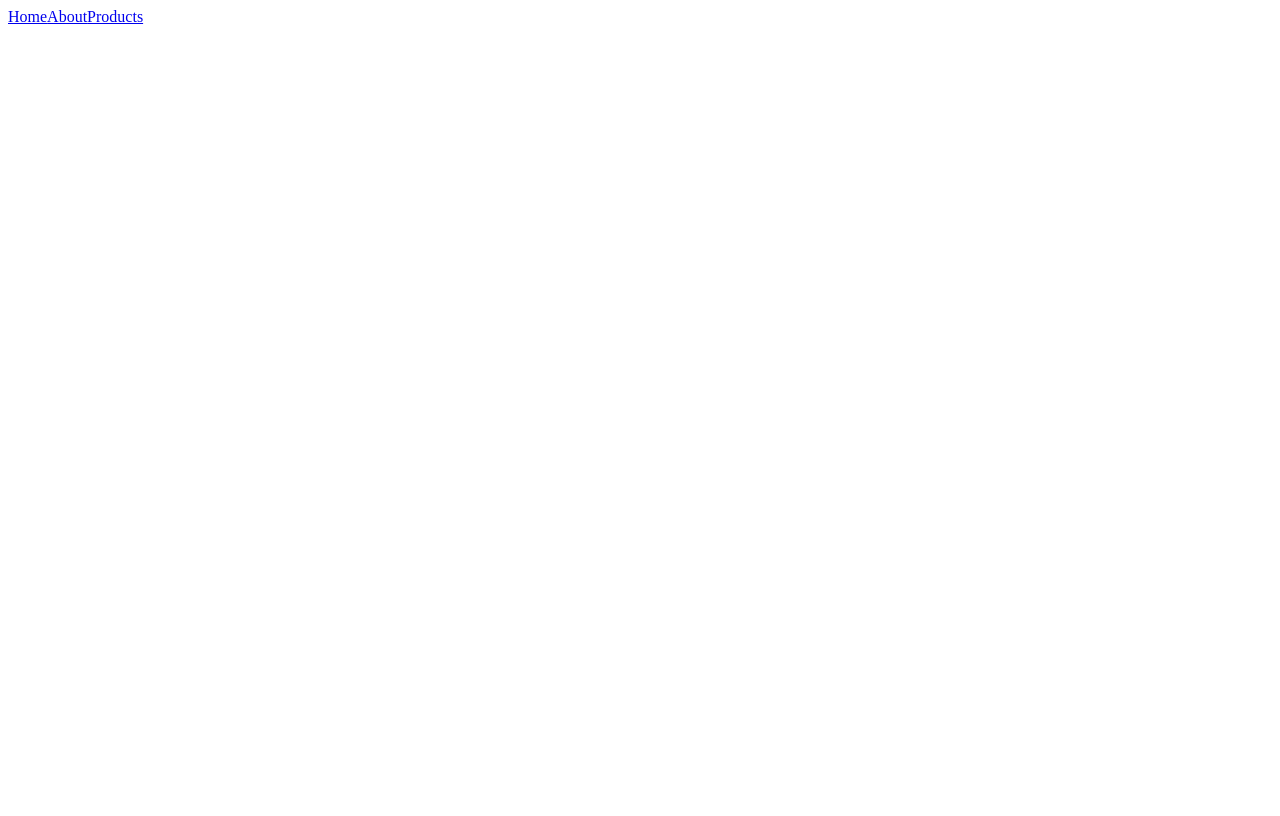
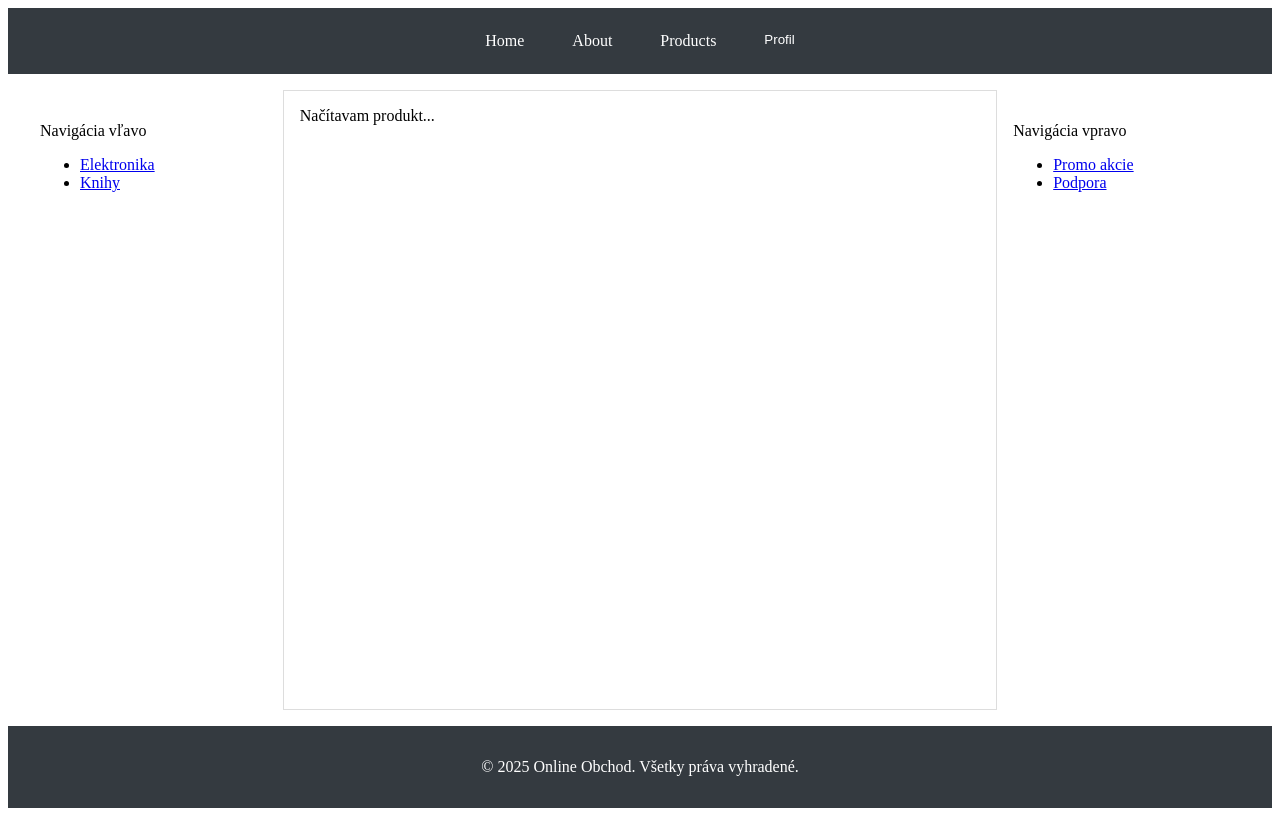
Before and after one commit to sfitera/OnlineShopFrontEnd, a Vue app: page /products/1 in a window 1280 px wide. Before the commit this address had no page. Built offline with nearby package versions, Linux system fonts and the light colour scheme; no server answers; the HTML template or start-up script is replaced by a standard one.

Commit message:
#3: adding stuff

```diff
--- a/src/App.vue
+++ b/src/App.vue
@@ -1,17 +1,156 @@
 <script setup lang="ts">
-import { RouterLink, RouterView } from 'vue-router'
+import { RouterLink, RouterView } from 'vue-router';
 </script>
 
 <template>
-  <header>
-    <nav>
-      <RouterLink to="/">Home</RouterLink>
-      <RouterLink to="/about">About</RouterLink>
-      <RouterLink to="/products/">Products</RouterLink>
-    </nav>
-  </header>
+  <div class="page-container">
+    <!-- Header -->
+    <header class="header">
+      <nav class="nav">
+        <RouterLink to="/" class="nav-link">Home</RouterLink>
+        <RouterLink to="/about" class="nav-link">About</RouterLink>
+        <RouterLink to="/products/" class="nav-link">Products</RouterLink>
 
-  <main>
-    <RouterView />
-  </main>
+        <!-- Profilový dropdown -->
+        <div class="dropdown">
+          <button class="dropbtn">Profil</button>
+          <div class="dropdown-content">
+            <RouterLink to="/login" class="dropdown-item">Prihlásenie</RouterLink>
+            <RouterLink to="/orders" class="dropdown-item">Moje objednávky</RouterLink>
+          </div>
+        </div>
+      </nav>
+    </header>
+
+    <!-- Obsah stránky -->
+    <div class="content-wrapper">
+      <aside class="sidebar left-sidebar">
+        <p>Navigácia vľavo</p>
+        <ul>
+          <li><RouterLink to="/category/electronics">Elektronika</RouterLink></li>
+          <li><RouterLink to="/category/books">Knihy</RouterLink></li>
+        </ul>
+      </aside>
+
+      <main class="main-content">
+        <RouterView />
+      </main>
+
+      <aside class="sidebar right-sidebar">
+        <p>Navigácia vpravo</p>
+        <ul>
+          <li><RouterLink to="/promo">Promo akcie</RouterLink></li>
+          <li><RouterLink to="/support">Podpora</RouterLink></li>
+        </ul>
+      </aside>
+    </div>
+
+    <!-- Footer -->
+    <footer class="footer">
+      <p>© 2025 Online Obchod. Všetky práva vyhradené.</p>
+    </footer>
+  </div>
 </template>
+
+<style scoped>
+/* Všeobecné nastavenie layoutu */
+.page-container {
+  display: flex;
+  flex-direction: column;
+  min-height: 100vh;
+}
+
+.header {
+  background-color: #343a40;
+  color: white;
+  padding: 1rem;
+  text-align: center;
+}
+
+.nav {
+  display: flex;
+  justify-content: center;
+  gap: 1rem;
+}
+
+.nav-link {
+  text-decoration: none;
+  color: white;
+  padding: 0.5rem 1rem;
+}
+
+.nav-link:hover {
+  background-color: #007bff;
+  border-radius: 5px;
+}
+
+/* Dropdown menu */
+.dropdown {
+  position: relative;
+  display: inline-block;
+}
+
+.dropbtn {
+  background-color: #343a40;
+  color: white;
+  padding: 0.5rem 1rem;
+  border: none;
+  cursor: pointer;
+}
+
+.dropdown-content {
+  display: none;
+  position: absolute;
+  background-color: #343a40;
+  min-width: 160px;
+  box-shadow: 0px 8px 16px rgba(0, 0, 0, 0.2);
+  z-index: 1;
+}
+
+.dropdown:hover .dropdown-content {
+  display: block;
+}
+
+.dropdown-item {
+  color: white;
+  padding: 12px 16px;
+  display: block;
+  text-decoration: none;
+}
+
+.dropdown-item:hover {
+  background-color: #007bff;
+}
+
+/* Layout pre obsah */
+.content-wrapper {
+  display: flex;
+  flex: 1;
+  padding: 1rem;
+}
+
+.sidebar {
+  width: 20%;
+
+  padding: 1rem;
+
+}
+
+.left-sidebar {
+  order: -1;
+}
+
+.main-content {
+  width: 60%;
+  padding: 1rem;
+  border: 1px solid #ddd;
+}
+
+/* Footer */
+.footer {
+  background-color: #343a40;
+  color: white;
+  text-align: center;
+  padding: 1rem;
+}
+</style>
--- a/src/components/AllProducts.vue
+++ b/src/components/AllProducts.vue
@@ -2,7 +2,9 @@
 <h1>My Products</h1>
 <ul v-if="!loading">
   <li v-for="product in products" :key="product.id">
-    <div>{{ product.productName }}</div>
+    <RouterLink :to="`/products/${product.id}`">
+          {{ product.productName }}
+        </RouterLink>
     <div>{{ product.productPrice }} €</div>
     <div>{{ product.productDescription }}</div>
   </li>
--- a/src/router/index.ts
+++ b/src/router/index.ts
@@ -3,11 +3,14 @@ import type { RouteRecordRaw } from 'vue-router';
 import HomeView from '@/views/HomeView.vue';
 import AboutView from '@/views/AboutView.vue';
 import AllProducts from '@/components/AllProducts.vue';
+import ProductDetail from '@/views/ProductDetail.vue';
 
 const routes: Array<RouteRecordRaw> = [
   { path: '/', name: 'Home', component: HomeView },
   { path: '/about', name: 'About', component: AboutView },
-  {path: '/products/', name: 'Products', component: AllProducts}
+  {path: '/products/', name: 'Products', component: AllProducts},
+  { path: '/products/:id', name: 'ProductDetail', component: ProductDetail, props: true }
+
 ];
 
 const router = createRouter({
--- a/src/services/ProductService.ts
+++ b/src/services/ProductService.ts
@@ -13,4 +13,13 @@ export class ProductService {
     });
     return response.data;
   }
+
+  async getProductById(id: number): Promise<Product> {
+    const response = await axios.get(`${productUrl}${id}`, {
+      headers: {
+        'Content-Type': 'application/json',
+      },
+    });
+    return response.data;
+  }
 }
--- a/src/views/HomeView.vue
+++ b/src/views/HomeView.vue
@@ -5,22 +5,40 @@
 
     <div v-if="loading">Načítavam produkty...</div>
     <div v-else-if="error">{{ error }}</div>
-    <ul v-else>
-      <li v-for="product in products" :key="product.id">
-        {{ product.productName }} - {{ product.productPrice }} €
-      </li>
-    </ul>
+    <div v-else class="product-grid">
+
+        <div v-for="product in sortedProducts" :key="product.id" :class="['product-card', { 'unavailable': product.productQuantity === 0 }]">
+          <RouterLink :to="`/products/${product.id}`">
+            <img :src="getProductImageUrl(product.productImage)" alt="Produktový obrázok" class="product-image" />
+          </RouterLink>
+          <RouterLink :to="`/products/${product.id}`">
+          <p>{{ product.productName }}</p>
+          </RouterLink>
+          <p>{{ product.productPrice }} €</p>
+          <p v-if="product.productQuantity === 0" class="out-of-stock">Nedostupné</p>
+        </div>
+
+    </div>
   </section>
 </template>
 
 <script setup lang="ts">
-import { ref, onMounted } from 'vue';
+import { ref, onMounted, computed } from 'vue';
 import { Product } from '@/models/Product';
 import { ProductService } from '@/services/ProductService';
 
 const products = ref<Product[]>([]);
 const loading = ref<boolean>(true);
 const error = ref<string | null>(null);
+
+// Funkcia na generovanie URL pre obrázok
+const getProductImageUrl = (imagePath: string) => {
+  return `http://localhost:8080/${imagePath}`;
+};
+
+const sortedProducts = computed(() => {
+  return [...products.value].sort((a, b) => a.productName.localeCompare(b.productName));
+});
 
 onMounted(async () => {
   const productService = new ProductService();
@@ -40,13 +58,38 @@ onMounted(async () => {
   padding: 2rem;
 }
 
+.product-grid {
+  display: grid;
+  grid-template-columns: repeat(6, 1fr); /* 4 produkty vedľa seba */
+  gap: 1rem; /* medzera medzi produktmi */
+  padding: 1rem;
+}
+
 ul {
   list-style: none;
   padding: 0;
 }
 
-li {
-  padding: 0.5rem;
-  font-size: 1.2rem;
+.product-card {
+  border: 1px solid #ccc;
+  padding: 1rem;
+  text-align: center;
+}
+
+.product-image {
+  max-width: 100%; /* Obrázok sa prispôsobí šírke kontajnera */
+  height: auto;
+  margin-bottom: 1rem; /* Medzera medzi obrázkom a textom */
+}
+
+.unavailable {
+  background-color: #f2f2f2;
+  color: #888;
+  opacity: 0.6;
+}
+
+.out-of-stock {
+  color: red;
+  font-weight: bold;
 }
 </style>
--- /dev/null
+++ b/src/views/ProductDetail.vue
@@ -0,0 +1,58 @@
+<template>
+  <section v-if="product">
+    <h1>{{ product.productName }}</h1>
+    <img :src="getProductImageUrl(product.productImage)" alt="Produktový obrázok" class="product-image" />
+    <p><strong>Cena:</strong> {{ product.productPrice }} €</p>
+    <p><strong>Popis:</strong> {{ product.productDescription }}</p>
+    <p><strong>Autor:</strong> {{ product.productAuthor }}</p>
+    <p><strong>Kategória:</strong> {{ product.productCategory }}</p>
+    <p><strong>Kategória:</strong> {{ product.productQuantity }}</p>
+    <p v-if="product.productAvailability">Produkt je dostupný.</p>
+    <p v-else>Produkt nie je dostupný.</p>
+
+
+
+  </section>
+  <div v-else>Načítavam produkt...</div>
+</template>
+
+<script lang="ts">
+import { defineComponent, onMounted, ref } from 'vue';
+import { useRoute } from 'vue-router';
+import { ProductService } from '@/services/ProductService';
+import { Product } from '@/models/Product';
+
+export default defineComponent({
+  name: 'ProductDetail',
+  setup() {
+    const product = ref<Product | null>(null);
+    const route = useRoute();
+    const productId = route.params.id as string;
+
+    onMounted(async () => {
+      const productService = new ProductService();
+      try {
+        product.value = await productService.getProductById(parseInt(productId));
+      } catch (error) {
+        console.error('Chyba pri načítaní produktu:', error);
+      }
+    });
+
+    const getProductImageUrl = (imagePath: string) => {
+      return `http://localhost:8080/${imagePath}`;
+    };
+
+    return {
+      product,
+      getProductImageUrl,
+    };
+  },
+});
+</script>
+
+<style>
+.product-image {
+  max-width: 300px;  /* Maximálna šírka obrázka */
+  height: auto;  /* Zachováva pomer strán */
+}
+</style>
```
Also changed, not shown: src/components/ProductDetail.vue (added, +48 -0 lines), 1 other file (tests, documents, lock files or other folders).
